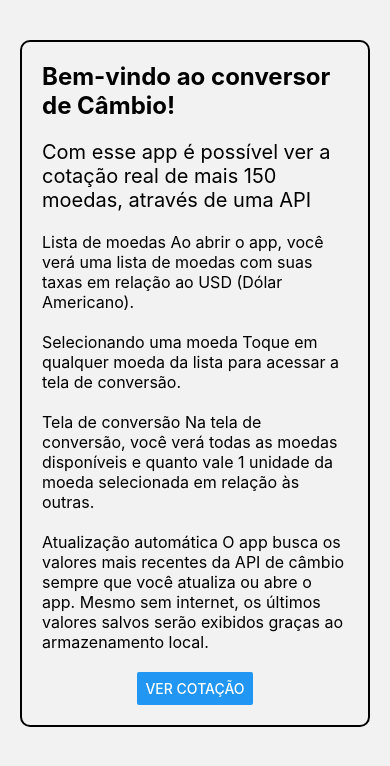
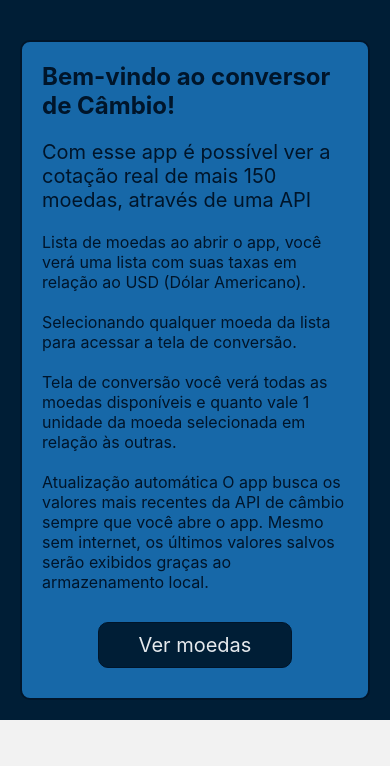
Before and after one commit to jooaonnz/API-ReactNativePublic, a React Native app in the folder AppApiPublica/: screen /PageInfo in a window 390 px wide. Shown: the top 766 px of the page. Built offline with nearby package versions, Linux system fonts and the light colour scheme.

Commit message:
App rodando 100% junto com API

```diff
--- a/AppApiPublica/src/features/home/components/homeCambio.js
+++ b/AppApiPublica/src/features/home/components/homeCambio.js
@@ -12,11 +12,11 @@ export default function HomeCambio({ title, body }) {
 
 const styles = StyleSheet.create({
   card: {
-    backgroundColor: "#fff",
+    backgroundColor: "#1768A8",
     padding: 16,
     borderRadius: 8,
     marginBottom: 12,
-    shadowColor: "#000",
+    shadowColor: "#00152A",
     shadowOffset: { width: 0, height: 2 },
     shadowOpacity: 0.1,
     shadowRadius: 4,
@@ -29,6 +29,6 @@ const styles = StyleSheet.create({
   },
   body: {
     fontSize: 14,
-    color: "#555",
+    color: "#00152A",
   },
 });
--- a/AppApiPublica/src/features/home/screens/PageConversor.js
+++ b/AppApiPublica/src/features/home/screens/PageConversor.js
@@ -26,7 +26,8 @@ export default function PageConversor({ route }) {
 
   return (
     <SafeAreaProvider>
-      <SafeAreaView style={styles.container}>
+      <SafeAreaView style={styles.safeArea}>
+        <View style={styles.container}>
           <Text style={styles.title}>Conversões de {moeda}</Text>
 
           <FlatList
@@ -36,11 +37,23 @@ export default function PageConversor({ route }) {
               <HomeCambio title={item.title} body={item.body} />
             )}
           />
+        </View>
       </SafeAreaView>
     </SafeAreaProvider>
   );
 }
 const styles = StyleSheet.create({
-  container: { flex: 1, padding: 16 },
-  title: { fontSize: 22, fontWeight: "bold", marginBottom: 12, color: "#000" },
+  safeArea: {
+    backgroundColor: "#3e8fd1ff",
+  },
+  container: {
+    padding: 16,
+    backgroundColor: "#001E36",
+  },
+  title: {
+    fontSize: 22,
+    fontWeight: "bold",
+    marginBottom: 12,
+    color: "#E5E9ED",
+  },
 });
--- a/AppApiPublica/src/features/home/screens/PageHome.js
+++ b/AppApiPublica/src/features/home/screens/PageHome.js
@@ -58,11 +58,12 @@ export default function PageHome({ navigation }) {
 
   return (
     <SafeAreaProvider>
-      <SafeAreaView style={styles.container}>
-        <Text style={styles.title}>Cotações</Text>
-        <Button title="Carregar cotação" onPress={fetchCambio} />
+      <SafeAreaView style={styles.safeArea}>
+        <View style={styles.container2}>
+          <Text style={styles.title}>Moedas</Text>
 
           <FlatList
+            style={styles.containerList}
             data={ratesArray}
             keyExtractor={(item) => item.id}
             renderItem={({ item }) => (
@@ -79,12 +80,24 @@ export default function PageHome({ navigation }) {
               </TouchableOpacity>
             )}
           />
+        </View>
       </SafeAreaView>
     </SafeAreaProvider>
   );
 }
 
 const styles = StyleSheet.create({
-  container: { flex: 1, padding: 16 },
-  title: { fontSize: 22, fontWeight: "bold", marginBottom: 12, color: "#000" },
+  safeArea: {
+    backgroundColor: "#3e8fd1ff",
+  },
+  container2: {
+    padding: 20,
+    backgroundColor: "#001E36",
+  },
+  title: {
+    fontSize: 22,
+    fontWeight: "bold",
+    marginBottom: 12,
+    color: "#E5E9ED",
+  },
 });
--- a/AppApiPublica/src/features/inicio/screens/PageInfo.js
+++ b/AppApiPublica/src/features/inicio/screens/PageInfo.js
@@ -1,42 +1,57 @@
 import React from "react";
-import { View, Text, ScrollView, StyleSheet, Button } from "react-native";
+import {
+  View,
+  Text,
+  ScrollView,
+  StyleSheet,
+  TouchableOpacity,
+} from "react-native";
 import { SafeAreaView, SafeAreaProvider } from "react-native-safe-area-context";
 import PageHome from "../../home/screens/PageHome";
 
 export default function PageInfo({ navigation }) {
   return (
     <SafeAreaProvider>
-      <SafeAreaView>
-        <ScrollView>
-          <View style={styles.container1}>
-            <Text style={styles.title}>Bem-vindo ao conversor de Câmbio!</Text>
+      <SafeAreaView style={styles.safeArea}>
+        <ScrollView style={styles.scrollView}>
+          <View style={styles.container}>
+            <View style={styles.container2}>
+              <Text style={styles.title}>
+                Bem-vindo ao conversor de Câmbio!
+              </Text>
               <Text style={styles.text1}>
                 Com esse app é possível ver a cotação real de mais 150 moedas,
                 através de uma API
               </Text>
               <View style={styles.infoContainer}>
                 <Text style={styles.texts}>
-                Lista de moedas Ao abrir o app, você verá uma lista de moedas
-                com suas taxas em relação ao USD (Dólar Americano).
+                  Lista de moedas ao abrir o app, você verá uma lista com suas
+                  taxas em relação ao USD (Dólar Americano).
                 </Text>
                 <Text style={styles.texts}>
-                Selecionando uma moeda Toque em qualquer moeda da lista para
-                acessar a tela de conversão.
+                  Selecionando qualquer moeda da lista para acessar a tela de
+                  conversão.
                 </Text>
                 <Text style={styles.texts}>
-                Tela de conversão Na tela de conversão, você verá todas as
-                moedas disponíveis e quanto vale 1 unidade da moeda selecionada
-                em relação às outras.
+                  Tela de conversão você verá todas as moedas disponíveis e
+                  quanto vale 1 unidade da moeda selecionada em relação às
+                  outras.
                 </Text>
                 <Text style={styles.texts}>
                   Atualização automática O app busca os valores mais recentes da
-                API de câmbio sempre que você atualiza ou abre o app. Mesmo sem
-                internet, os últimos valores salvos serão exibidos graças ao
+                  API de câmbio sempre que você abre o app. Mesmo sem internet,
+                  os últimos valores salvos serão exibidos graças ao
                   armazenamento local.
                 </Text>
               </View>
 
-            <Button title="Ver cotação" onPress={PageHome} />
+              <TouchableOpacity
+                style={styles.botao}
+                onPress={() => navigation.navigate("PageHome")}
+              >
+                <Text style={styles.botaoText}>Ver moedas</Text>
+              </TouchableOpacity>
+            </View>
           </View>
         </ScrollView>
       </SafeAreaView>
@@ -44,7 +59,13 @@ export default function PageInfo({ navigation }) {
   );
 }
 const styles = StyleSheet.create({
-  container1: {
+  safeArea: {
+    backgroundColor: "#3e8fd1ff",
+  },
+  scrollView: {
+    backgroundColor: "#001E36",
+  },
+  container2: {
     padding: 20,
     margin: 20,
     marginTop: 40,
@@ -53,21 +74,37 @@ const styles = StyleSheet.create({
     alignItems: "center",
     borderWidth: 2,
     borderRadius: 10,
-    borderBlockColor: "#000",
+    borderColor: "#00152A",
+    backgroundColor: "#1768A8",
   },
   title: {
     fontSize: 24,
     fontWeight: "bold",
+    color: "#00152A",
   },
   text1: {
     fontSize: 20,
+    color: "#00152A",
   },
   infoContainer: {
     gap: 20,
   },
   texts: {
-    color: "#000",
+    color: "#00152A",
     fontSize: 16,
     gap: 20,
   },
+  botao: {
+    borderWidth: 1,
+    margin: 10,
+    padding: 10,
+    paddingHorizontal: 40,
+    borderRadius: 10,
+    backgroundColor: "#001E36",
+    borderColor: "#00152A",
+  },
+  botaoText: {
+    color: "#E5E9ED",
+    fontSize: 20,
+  },
 });
--- a/AppApiPublica/src/navigation/AppNavigation.js
+++ b/AppApiPublica/src/navigation/AppNavigation.js
@@ -18,7 +18,16 @@ export default function AppNavigation() {
       <Stack.Screen
         name="PageConversor"
         component={PageConversor}
-        options={{ headerShown: true }}
+        options={{
+          headerShown: true,
+          title: "Página de conversão",
+          headerTitleStyle: {
+            color: "#E5E9ED",
+          },
+          headerStyle: {
+            backgroundColor: "#001E36",
+          },
+        }}
       />
 
       <Stack.Screen
```
Lines whose indentation alone changed are shown as unchanged.
